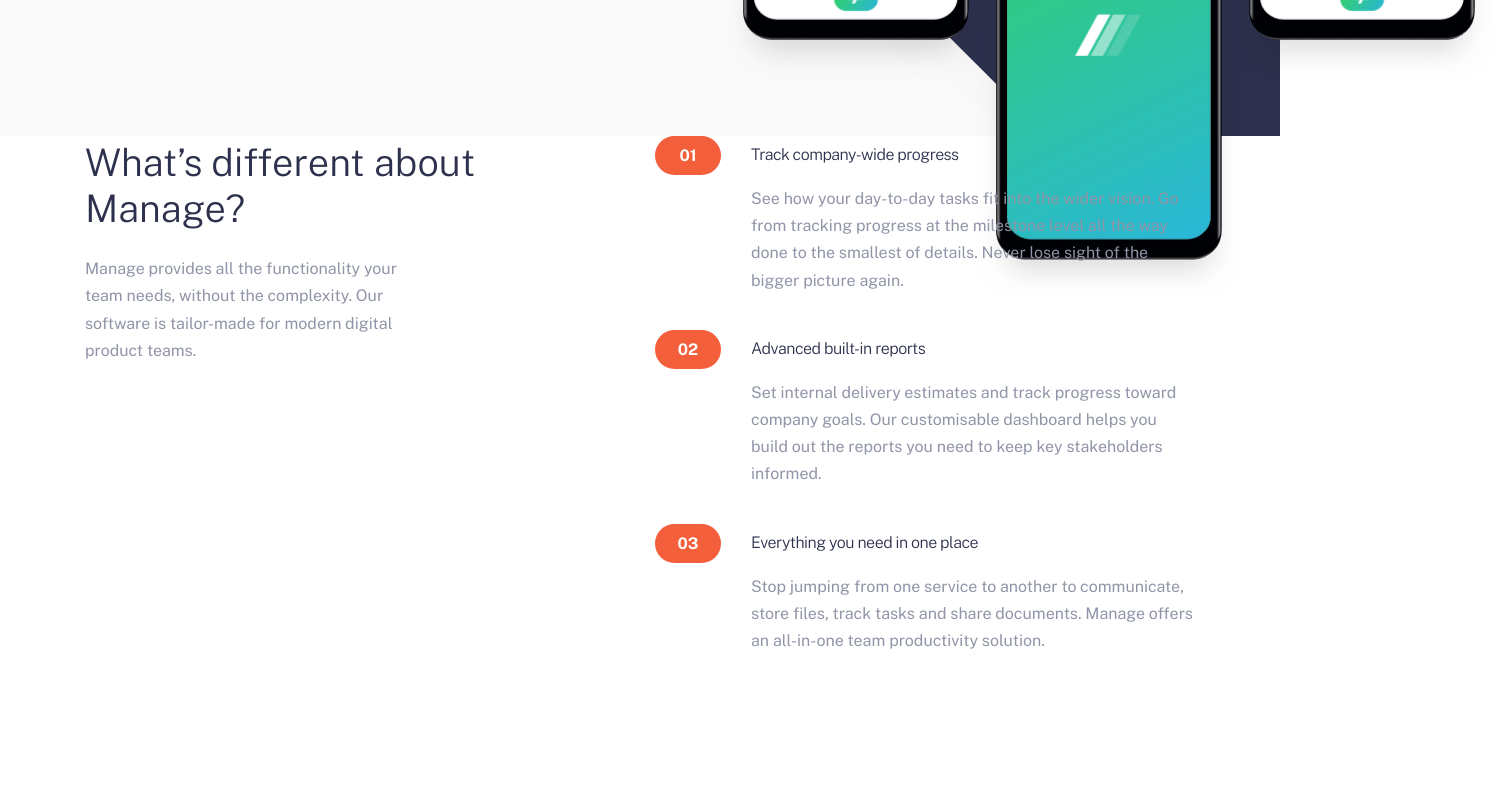
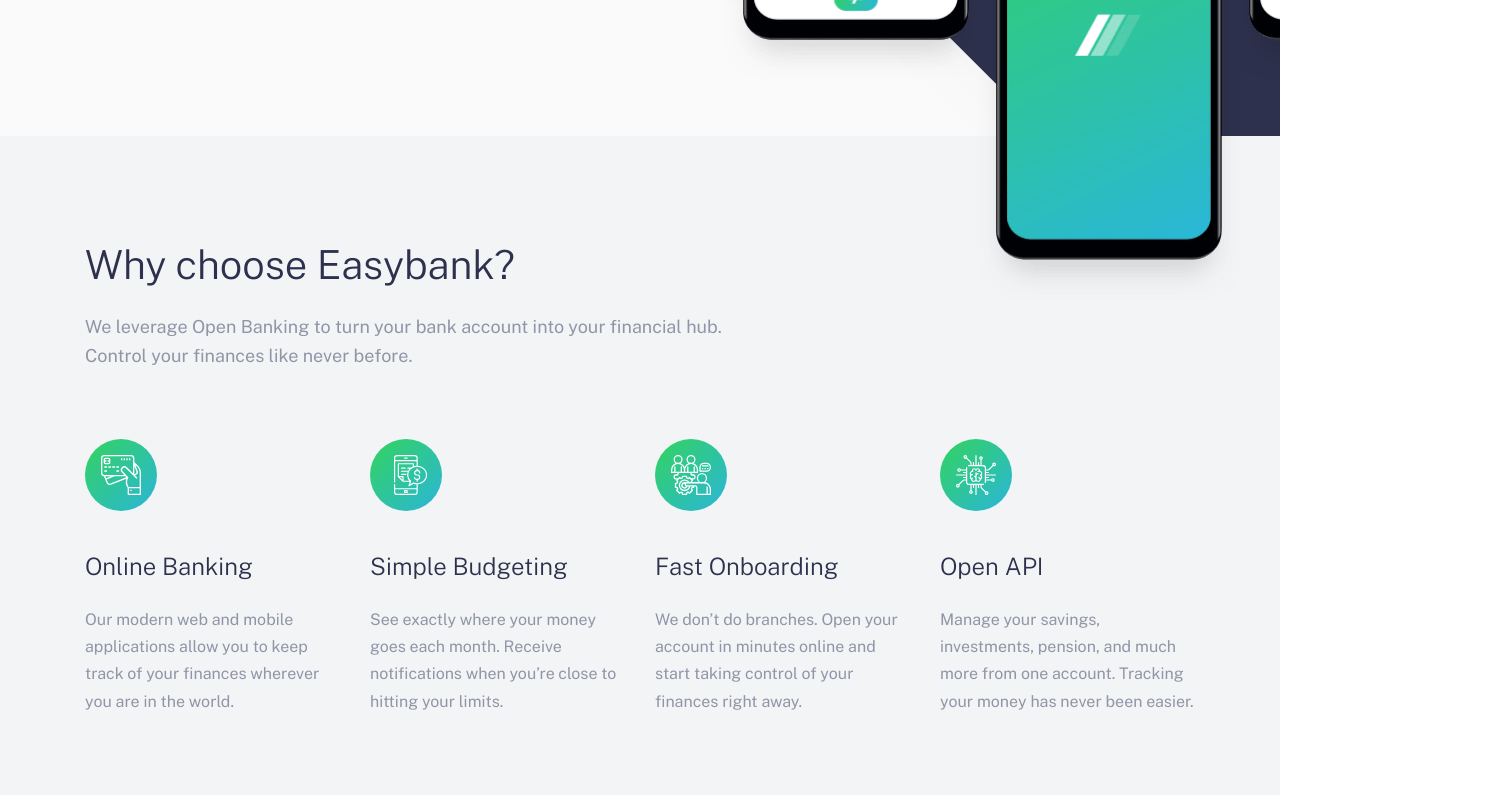
Before and after one commit to byronbyron/easybank-landing-page, a website: page index.html in a window 1280 px wide. Shown: the part 600-1395 px from the top of the page, 1494 px wide, since content can reach past the window. Drawn offline with nearby package versions, Linux system fonts and the light colour scheme.

Commit message:
Add styles for featured section

```diff
--- a/index.html
+++ b/index.html
@@ -44,7 +44,7 @@
     </div>
   </header>
 
-  <main>
+  <main class="main">
     <section class="hero">
       <div class="container hero__container">
         <div class="hero__row">
@@ -70,29 +70,46 @@
     <section class="featured">
       <div class="container">
         <div class="row">
+          <div class="col col-full">
+            <div class="featured-intro">
+              <h2>Why choose Easybank?</h2>
+
+              <p>We leverage Open Banking to turn your bank account into your financial hub. Control your finances like never before.</p>
+            </div>
+          </div>
+        </div>
+
+        <div class="row">
           <div class="col">
-            <div class="page__body max-w-prose mx-auto">
-              <h2 class="page__title">What’s different about Manage?</h2>
-
-              <p class="page__text">Manage provides all the functionality your team needs, without the complexity. Our software is tailor-made for modern digital product teams.</p>
+            <div class="featured-item">
+              <img src="images/icon-online.svg" alt="">
+              <h3>Online Banking</h3>
+              <p>Our modern web and mobile applications allow you to keep track of your finances wherever you are in the world.</p>
             </div>
           </div>
 
           <div class="col">
-            <ol class="featured-list">
-              <li>
-                <h3>Track company-wide progress</h3>
-                <p>See how your day-to-day tasks fit into the wider vision. Go from tracking progress at the milestone level all the way done to the smallest of details. Never lose sight of the bigger picture again.</p>
-              </li>
-              <li>
-                <h3>Advanced built-in reports</h3>
-                <p>Set internal delivery estimates and track progress toward company goals. Our customisable dashboard helps you build out the reports you need to keep key stakeholders informed.</p>
-              </li>
-              <li>
-                <h3>Everything you need in one place</h3>
-                <p>Stop jumping from one service to another to communicate, store files, track tasks and share documents. Manage offers an all-in-one team productivity solution.</p>
-              </li>
-            </ol>
+            <div class="featured-item">
+              <img src="images/icon-budgeting.svg" alt="">
+              <h3>Simple Budgeting</h3>
+              <p>See exactly where your money goes each month. Receive notifications when you’re close to hitting your limits.</p>
+            </div>
+          </div>
+
+          <div class="col">
+            <div class="featured-item">
+              <img src="images/icon-onboarding.svg" alt="">
+              <h3>Fast Onboarding</h3>
+              <p>We don’t do branches. Open your account in minutes online and start taking control of your finances right away.</p>
+            </div>
+          </div>
+
+          <div class="col">
+            <div class="featured-item">
+              <img src="images/icon-api.svg" alt="">
+              <h3>Open API</h3>
+              <p>Manage your savings, investments, pension, and much more from one account. Tracking your money has never been easier.</p>
+            </div>
           </div>
         </div>
       </div>
--- a/src/scss/components/_base.scss
+++ b/src/scss/components/_base.scss
@@ -22,6 +22,12 @@
     line-height: 1.3;
     margin-top: 0;
     color: $dark-blue;
+}
+
+h2 {
+    font-size: 2rem;
+    line-height: 1.2;
+    margin-bottom: 1rem;
 }
 
 p {
@@ -66,7 +72,7 @@
     margin-right: auto;
 }
 
-@media (min-width: 991px) {
+@media (min-width: 992px) {
     body {
         background-position: right -150px top -160px;
         background-size: 820px;
@@ -84,4 +90,9 @@
         padding-left: 15px;
         padding-right: 15px;
     }
+
+    .col-full {
+        flex: none;
+        max-width: none;
+    }
 }
--- a/src/scss/components/_featured-list.scss
+++ /dev/null
@@ -1,102 +0,0 @@
-.featured {
-    padding-bottom: 1.375rem;
-}
-
-.featured-list {
-    counter-reset: featured-list-counter;
-    list-style: none;
-    margin: 0 -0.5rem;
-    padding-left: 0;
-
-    li {
-        counter-increment: featured-list-counter;
-        font-size: 0.875rem;
-        line-height: 2;
-        margin-bottom: 3rem;
-        position: relative;
-        max-width: 500px;
-        margin-left: auto;
-        margin-right: auto;
-
-        &::before {
-            content: "0" counter(featured-list-counter);
-            font-size: 1rem;
-            line-height: 2.4375rem;
-            display: inline-block;
-            text-align: center;
-            color: $white;
-            background-color: $bright-red;
-            font-weight: bold;
-            width: 66px;
-            height: 2.4375rem;
-            border-radius: 2.4375rem;
-            position: absolute;
-            top: 0;
-            left: 0;
-            z-index: 10;
-        }
-
-        &::after {
-            content: '';
-            display: block;
-            width: calc(100% + 1rem);
-            height: 2.4375rem;
-            background-color: $very-pale-red;
-            border-radius: 2.4375rem 0 0 2.4375rem;
-            position: absolute;
-            top: 0;
-            left: 0;
-            z-index: -1;
-        }
-    }
-}
-
-.featured-list h3 {
-    font-size: 1rem;
-    letter-spacing: -0.5px;
-    min-height: 2.4375rem;
-    margin-bottom: 0.625rem;
-    padding: 0.5625rem 0 0.5625rem 5rem;
-}
-
-@media (min-width: 768px) {
-    .featured {
-        padding-bottom: 6.5rem;
-        position: relative;
-
-        &::after {
-            content: '';
-            display: block;
-            background: url("../images/bg-tablet-pattern.svg") no-repeat left bottom;
-            background-size: 814px;
-            width: 814px;
-            height: 814px;
-            position: absolute;
-            bottom: -420px;
-            left: -510px;
-            z-index: -1;
-        }
-    }
-}
-
-@media (min-width: 991px) {
-    .featured-list {
-        margin: 0;
-
-        li {
-            font-size: 1rem;
-            line-height: 1.7;
-            max-width: none;
-            margin: 0 0 2.25rem 0;
-            padding-left: 6rem;
-
-            &::after {
-                display: none;
-            }
-        }
-
-        h3 {
-            padding-left: 0;
-        }
-    }
-}
--- /dev/null
+++ b/src/scss/components/_featured.scss
@@ -0,0 +1,77 @@
+.featured {
+    padding: 4.125rem 0;
+    background-color: $light-grayish-blue;
+
+    p {
+        font-size: 0.9375rem;
+    }
+}
+
+.featured-intro,
+.featured-item {
+    text-align: center;
+    max-width: 327px;
+    margin-left: auto;
+    margin-right: auto;
+}
+
+.featured-intro {
+    margin-bottom: 3.5rem;
+}
+
+.featured-item {
+    margin-bottom: 2rem;
+
+    img {
+        margin-bottom: 1.125rem;
+    }
+}
+
+@media (min-width: 992px) {
+    .featured {
+        min-height: 675px;
+        padding: 105px 0 50px 0;
+
+        p {
+            font-size: 1rem;
+        }
+
+        .col {
+            flex: 1;
+            max-width: none;
+        }
+    }
+
+    .featured-intro,
+    .featured-item {
+        text-align: left;
+        max-width: none;
+        margin-left: 0;
+        margin-right: 0;
+    }
+
+    .featured-intro {
+        max-width: 660px;
+        margin-bottom: 4.25rem;
+
+        h2 {
+            font-size: 2.5rem;
+            margin-bottom: 1.5rem;
+        }
+
+        p {
+            font-size: 1.125rem;
+            line-height: 1.6;
+        }
+    }
+
+    .featured-item {
+        img {
+            margin-bottom: 2rem;
+        }
+
+        h3 {
+            font-size: 1.5rem;
+        }
+    }
+}
--- a/src/scss/components/_header.scss
+++ b/src/scss/components/_header.scss
@@ -111,7 +111,6 @@
         display: flex;
         width: 100%;
         justify-content: center;
-        margin-top: -2px;
     }
 
     .header__nav-link {
--- a/src/scss/components/_hero.scss
+++ b/src/scss/components/_hero.scss
@@ -141,4 +141,8 @@
             right: -275px;
         }
     }
+
+    .main {
+        overflow: hidden;
+    }
 }
--- a/src/scss/components/all.scss
+++ b/src/scss/components/all.scss
@@ -5,7 +5,7 @@
 @import 'buttons';
 @import 'hero';
 @import 'page';
-@import 'featured-list';
+@import 'featured';
 @import 'testimonials';
 @import 'cta-section';
 @import 'form';
--- a/src/scss/variables.scss
+++ b/src/scss/variables.scss
@@ -12,9 +12,6 @@
 $white: hsl(0, 0%, 100%);
 $light: hsl(0, 0%, 96%);
 
-$h1-font-size: 4rem;
-$h2-font-size: 3rem;
-$h3-font-size: 2rem;
 
 $dark-blue: hsl(233, 26%, 24%);
 $lime-green: hsl(136, 65%, 51%);
```
Also changed, not shown: css/app.css, 1 other file.
